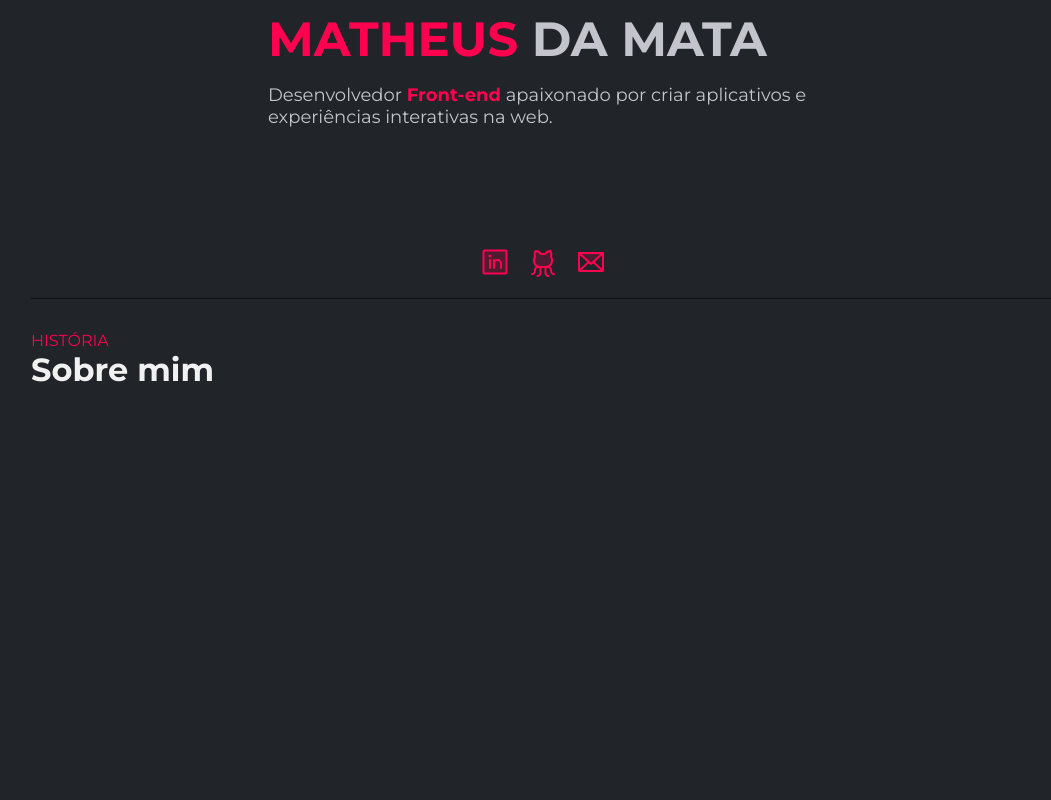
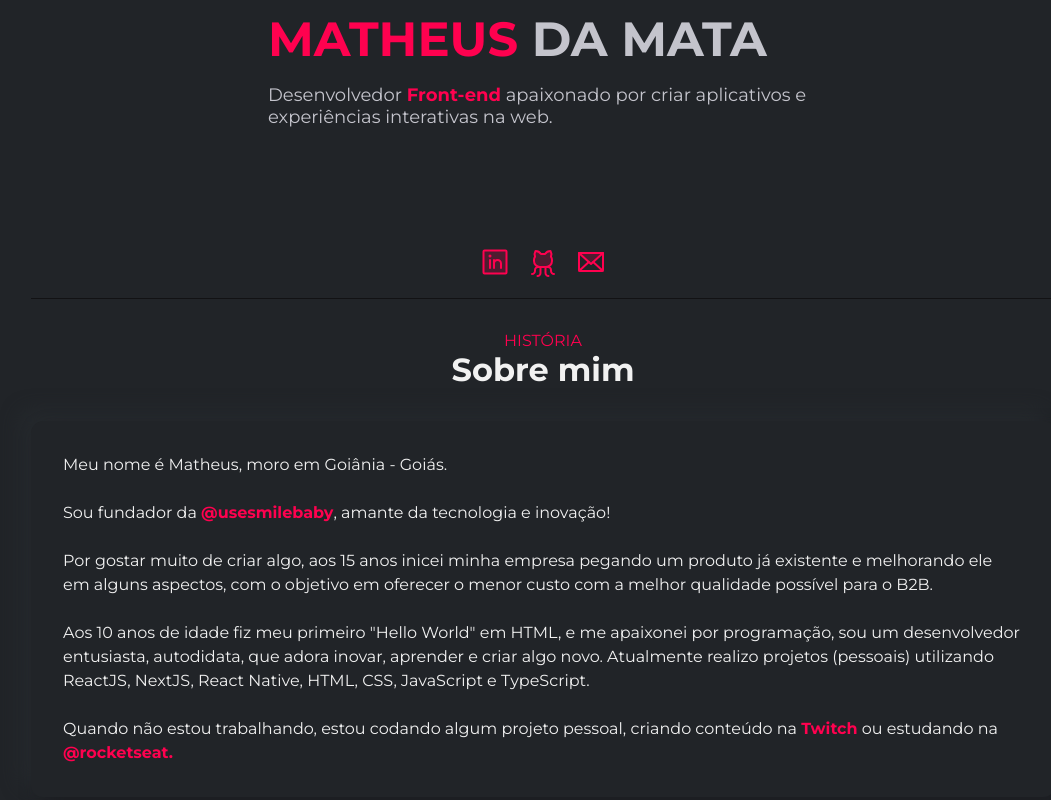
Before and after one commit to matheusdamata/next-portfolio, a Next.js app: page / in a window 1280 px wide. Shown: the part 454-1254 px from the top of the page, without its empty margins (97-1148 px from the left). Built offline with nearby package versions, Linux system fonts and the light colour scheme.

Commit message:
feat: :sparkles: Added: About me

```diff
--- a/src/pages/aboutme/index.tsx
+++ b/src/pages/aboutme/index.tsx
@@ -1,10 +1,52 @@
-import { Container } from '../../styles/pages/aboutme'
+import { Container, Content } from '../../styles/pages/aboutme'
 
 export function AboutMe() {
   return (
     <Container>
       <span>HISTÓRIA</span>
       <h1>Sobre mim</h1>
+
+      <Content>
+        <p>
+          Meu nome é Matheus, moro em Goiânia - Goiás.
+          <br />
+          <br />
+          Sou fundador da{' '}
+          <a
+            href="https://instagram.com/usesmilebaby"
+            target="_blank"
+            rel="noreferrer"
+          >
+            @usesmilebaby
+          </a>
+          , amante da tecnologia e inovação!
+          <br />
+          <br />
+          Por gostar muito de criar algo, aos 15 anos inicei minha empresa
+          pegando um produto já existente e melhorando ele em alguns aspectos,
+          com o objetivo em oferecer o menor custo com a melhor qualidade
+          possível para o B2B.
+          <br />
+          <br />
+          Aos 10 anos de idade fiz meu primeiro "Hello World" em HTML, e me
+          apaixonei por programação, sou um desenvolvedor entusiasta,
+          autodidata, que adora inovar, aprender e criar algo novo. Atualmente
+          realizo projetos (pessoais) utilizando ReactJS, NextJS, React Native,
+          HTML, CSS, JavaScript e TypeScript.
+          <br />
+          <br />
+          Quando não estou trabalhando, estou codando algum projeto pessoal,
+          criando conteúdo na{' '}
+          <a
+            href="http://twitch.tv/matheusdamatag"
+            target="_blank"
+            rel="noreferrer"
+          >
+            Twitch
+          </a>{' '}
+          ou estudando na <strong>@rocketseat.</strong>
+        </p>
+      </Content>
     </Container>
   )
 }
--- a/src/pages/index.tsx
+++ b/src/pages/index.tsx
@@ -10,7 +10,7 @@ import {
 } from '../styles/pages/home'
 
 import ProfileImage from '../assets/profile.svg'
-import { AboutMe } from './aboutme'
+import { AboutMe } from './AboutMe'
 import { DividingLine } from '../components/DividingLine'
 import { LinkedinLogo, GithubLogo, Envelope } from 'phosphor-react'
 
@@ -41,7 +41,7 @@ export default function Home() {
           </HomeAboutMe>
 
           <Socials>
-            <LinkedinLogo  size={32} weight="duotone" />
+            <LinkedinLogo size={32} weight="duotone" />
             <GithubLogo size={32} weight="duotone" />
             <Envelope size={32} weight="duotone" />
           </Socials>
--- a/src/styles/pages/aboutme.ts
+++ b/src/styles/pages/aboutme.ts
@@ -7,6 +7,7 @@ export const Container = styled('div', {
 
   display: 'flex',
   flexDirection: 'column',
+  textAlign: 'center',
 
   span: {
     fontSize: '1rem',
@@ -17,3 +18,26 @@ export const Container = styled('div', {
     fontSize: '$2xl',
   },
 })
+
+export const Content = styled('div', {
+  borderRadius: '0.75rem',
+
+  textAlign: 'left',
+  lineHeight: '1.5',
+
+  padding: '2rem',
+  margin: '2rem 0',
+
+  backgroundColor: '$gray800',
+  boxShadow: '10px 10px 19px #1c1e22, -10px -10px 19px #262a2e',
+
+  a: {
+    textDecoration: 'none',
+    fontWeight: 'bold',
+    color: '$pink900',
+  },
+
+  strong: {
+    color: '$pink900',
+  },
+})
--- a/src/styles/pages/home.ts
+++ b/src/styles/pages/home.ts
@@ -111,6 +111,7 @@ export const Socials = styled('div', {
 
   svg: {
     color: '$pink900',
+    cursor: 'pointer',
   },
 
   'svg:hover': {
```
